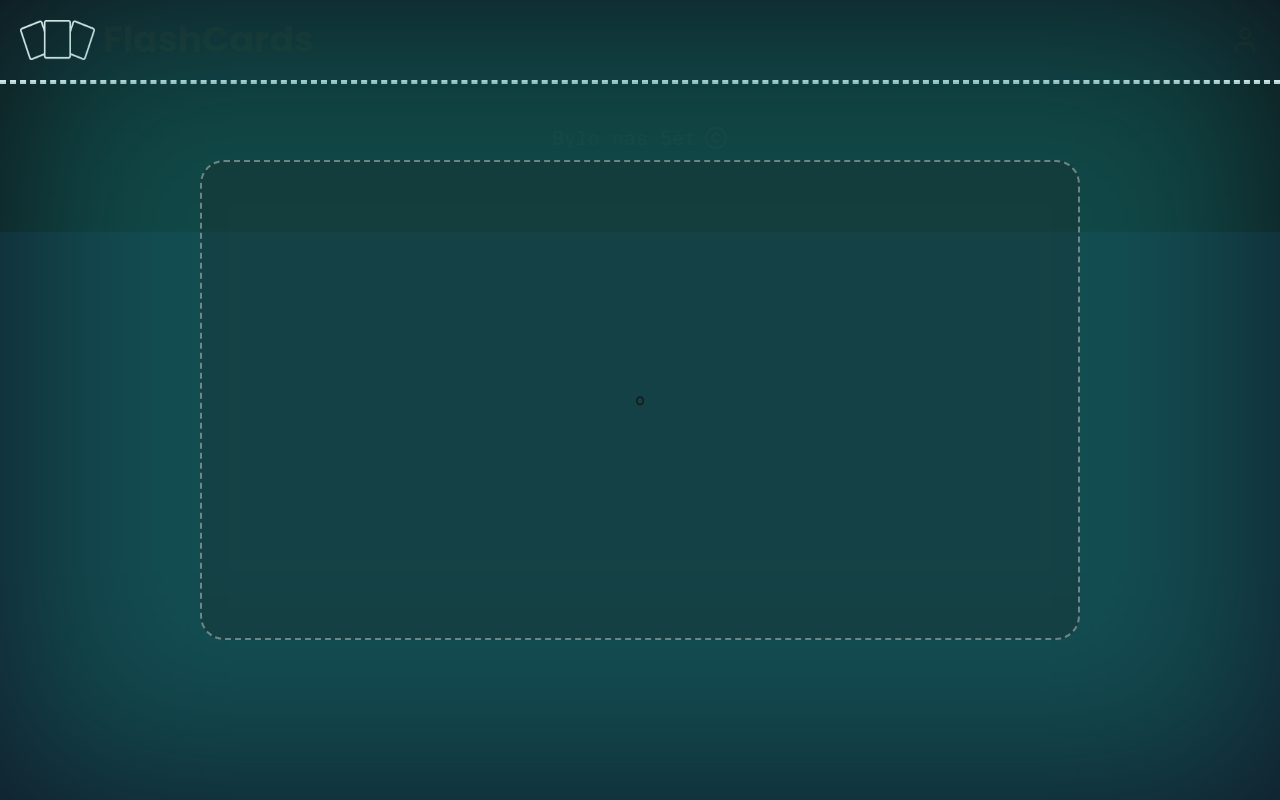
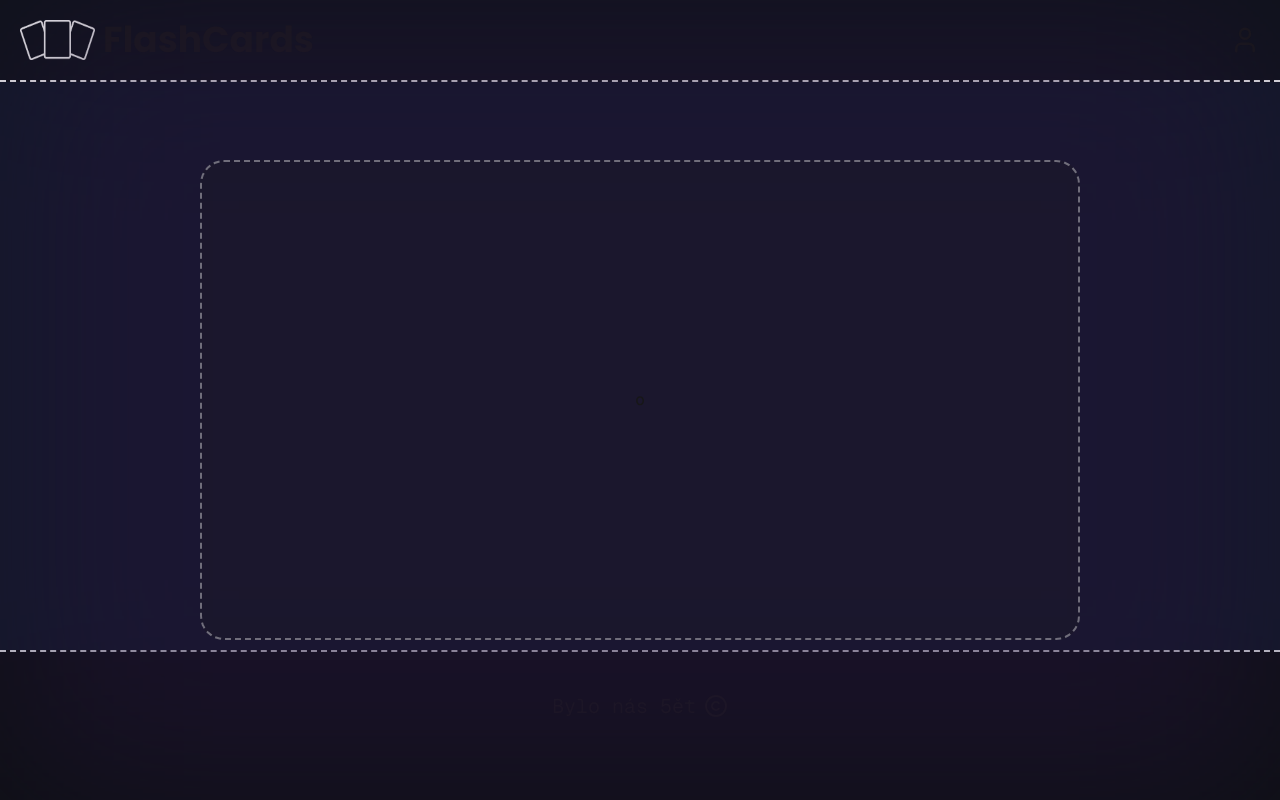
Before and after one commit to vojtiikxdd/flashcards_w, a Next.js app in the folder flashcards/: page /cards in a window 1280 px wide. Built offline with nearby package versions, Linux system fonts and the light colour scheme.

Commit message:
changing bg color, fixing childern position in layout.tsx

```diff
--- a/flashcards/src/app/cards/page.tsx
+++ b/flashcards/src/app/cards/page.tsx
@@ -4,8 +4,10 @@ import Link from "next/link";
 
 export default function Cards() {
      return (
-        <div className="flex absolute top-1/2 left-1/2 -translate-y-1/2 -translate-x-1/2 m-auto justify-center items-center border-2 border-[#ffffff60] border-dashed rounded-3xl w-[55rem] h-[30rem] bg-[#1f1f1f3d]">
+        <main>
+            <div className="flex absolute top-1/2 left-1/2 -translate-y-1/2 -translate-x-1/2 m-auto justify-center items-center border-2 border-[#ffffff60] border-dashed rounded-3xl w-[55rem] h-[30rem] bg-[#1f1f1f3d]">
             o
-        </div>
+            </div>
+        </main>
      );
 }
--- a/flashcards/src/app/layout.tsx
+++ b/flashcards/src/app/layout.tsx
@@ -28,7 +28,7 @@ export default function RootLayout({
   return (
     <html lang="en">
       <body className={`${geistMono.className} min-h-screen flex flex-col antialiased relative h-full w-full bg-gray-900`}>
-        <div className="pointer-events-none absolute inset-0 bg-[#14837d] bg-[size:20px_20px] opacity-50 blur-[100px]"></div>
+        <div className="pointer-events-none absolute inset-0 bg-[#25153d] bg-[size:20px_20px] opacity-50 blur-[100px]"></div>
         <nav className={` ${poppins.className}
         p-5 flex flex-row justify-between border-b-2 border-dashed border-white bg-[#0c0c0c81] font-bold`}>
           <Link href={"/"} className="flex gap-x-2 cursor-pointer w-fit h-10 text-2xl">
@@ -40,7 +40,9 @@ export default function RootLayout({
           </Link>
         </nav>
 
-        {children}
+        <div className="flex-1">
+          {children}
+        </div>
 
         <footer className=" bg-[#0c0c0cb7] justify-center flex flex-row items-center text-xl self-end w-full pb-20 pt-10 border-t-2 border-dashed">
           <p>Bylo nás 5ět</p>
```
